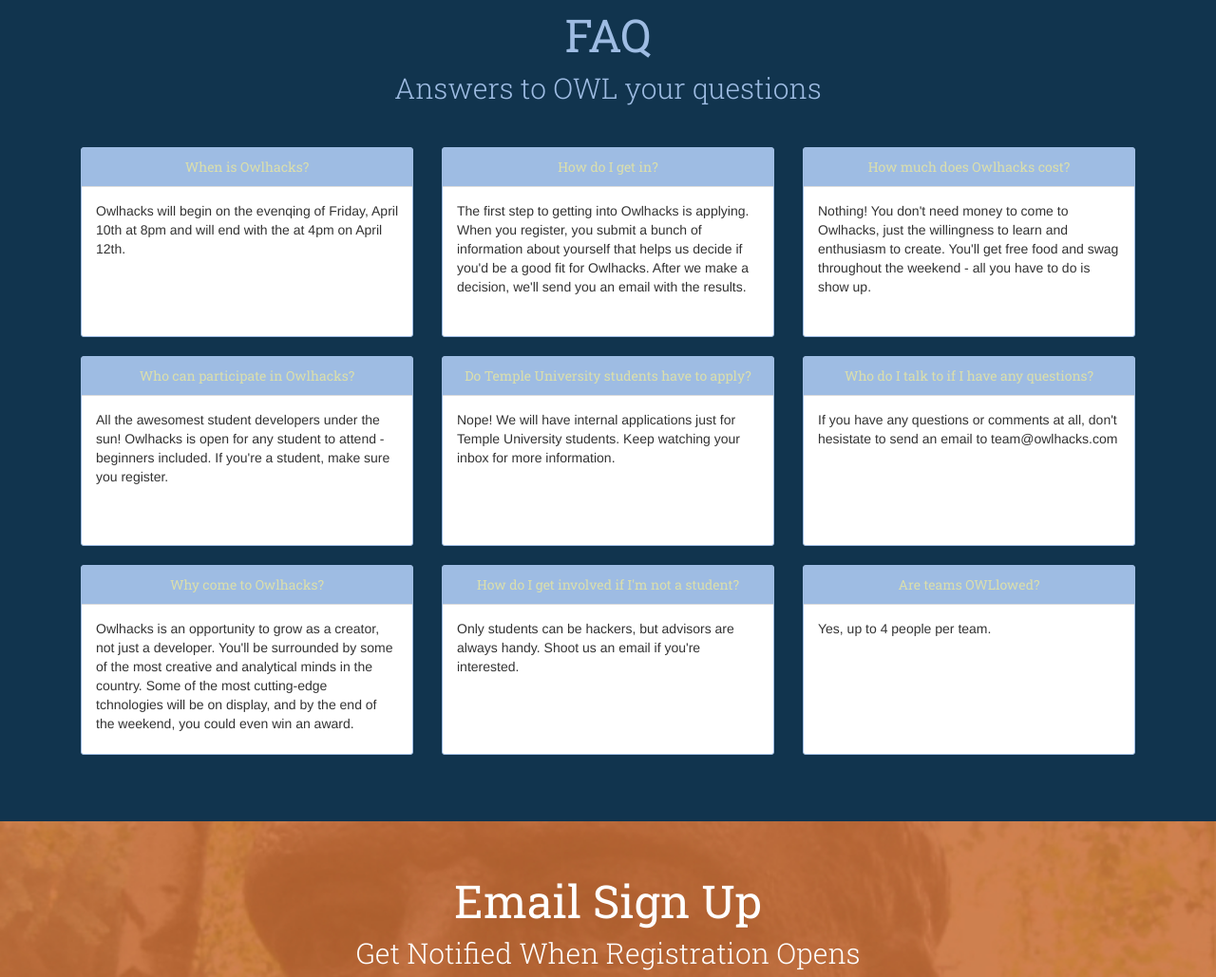
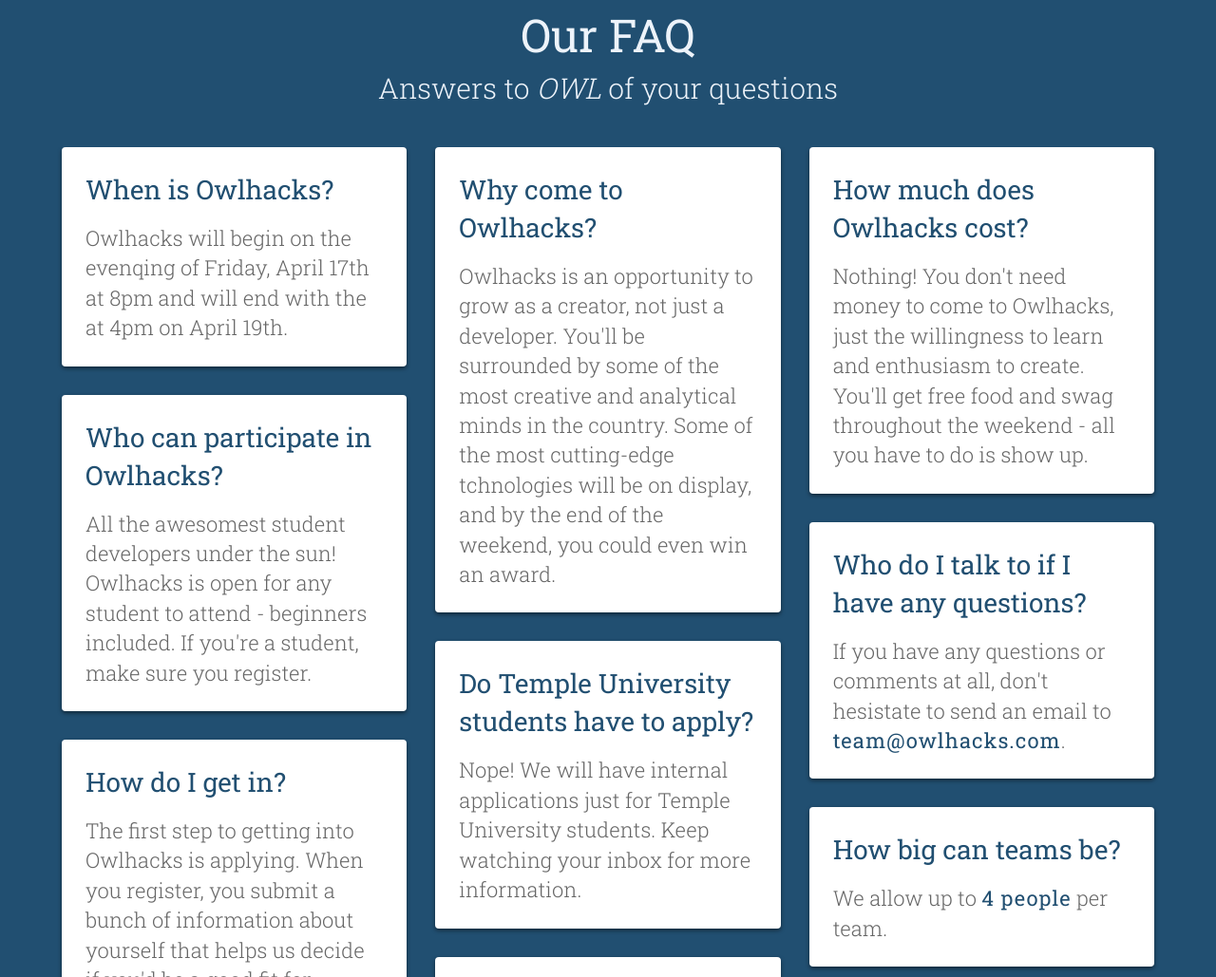
Before and after one commit to owlhacks/site-archive, a website: page public/pages/index.html in a window 1280 px wide. Shown: the part 1638-2667 px from the top of the page at 95% size. Drawn offline with nearby package versions, Linux system fonts and the light colour scheme; some packages are replaced by stand-ins of ours; files that its build step writes are made by us from their sources; files whose address does not match are found by name.

Commit message:
changes to the faq

```diff
--- a/public/less/main.less
+++ b/public/less/main.less
@@ -315,47 +315,34 @@
         }
 
         &#faq {
-            background-color: lighten(#11344e, 0%);
+            background-color: desaturate(lighten(#11344e, 10%), 10%);
 
             heading, subheading {
-                color: #9EBCE3;
+                color: lighten(#9EBCE3, 20%);
+
+                italics {
+                    font-style: italic;
+                }
             }
 
-            .panel.faq{
-                height: 200px;
-                border-color: #9EBCE3;
-                border-style: solid;
-                border-width: 1px;
-                border-radius: 3px;
-            }
-
-            .panel-heading.faq{
-                font-family: 'Roboto Slab', serif;
-                text-align: center;
-                font-weight: 500;
-                color: #DBDFAC;
-                border-radius: 0px;
-                background-color: #9EBCE3;
-            }
-
-            .panel-body.faq{
-                font-family: 'Lato-light', sans-serif;
-                font-weight: 50;
-                text-align: left;
-                font-size: 20px
+            .faq-container {
+                overflow: hidden;
             }
 
             .qa {
-                margin-bottom: 50px;
+                margin-bottom: 30px;
+                background: white;
+                border-radius: 4px;
+                box-shadow: 0px 2px 4px rgba(0, 0, 0, 0.5);
+                padding: 25px;
 
-                question {
+                .question {
                     display: block;
                     font-family: 'Roboto Slab', serif;
                     font-size: 28px;
                     text-align: left;
                     font-weight: 400;
-                    letter-spacing: 1px;
-                    color: white;
+                    color: desaturate(lighten(#11344e, 10%), 10%);
                     margin-bottom: 15px;
 
                     @media (max-width: 450px) {
@@ -368,13 +355,13 @@
                     }
                 }
 
-                answer {
+                .answer {
                     display: block;
                     font-family: 'Roboto Slab', serif;
-                    font-size: 20px;
+                    font-size: 22px;
                     text-align: left;
                     font-weight: 300;
-                    color: white;
+                    color: #666666;
 
                     @media (max-width: 450px) {
                         text-align: center;
@@ -397,8 +384,9 @@
                     }
 
                     bold {
-                        font-weight: 700;
+                        font-weight: 400;
                         letter-spacing: 1px;
+                        color: desaturate(lighten(#11344e, 10%), 10%);
                     }
 
                     email {
--- a/public/pages/index.html
+++ b/public/pages/index.html
@@ -12,7 +12,7 @@
         <meta property="og:title" content="Coming Soon!" />
         <meta property="og:site_name" content="Owlhacks" />
         <meta property="og:url" content="http://owlhacks.com" />
-        <meta property="og:description" content="Premiere hackathon hosted at Temple University April 10-12, 2015. LEARN. COLLABORATE. BUILD." />
+        <meta property="og:description" content="Premiere hackathon hosted at Temple University April 17-19, 2015. LEARN. COLLABORATE. BUILD." />
         <meta property="og:image" content="http://owlhacks.com/img/owl.png" />
         <meta property="og:image:url" content="http://owlhacks.com/img/owl.png" />
         <meta property="og:type" content="website" />
@@ -61,66 +61,66 @@
             </div>
         </section>
         <section id="faq">
-            <heading>FAQ</heading>
-            <subheading>Answers to OWL your questions</subheading>
-            <div class="container">
+            <heading>Our FAQ</heading>
+            <subheading>Answers to <italics>OWL</italics> of your questions</subheading>
+            <div class="faq-container">
                 <div class="col-md-4 col-sm-6">
-                    <div class="panel panel-default faq">
-                      <div class="panel-heading faq">When is Owlhacks?</div>
-                      <div class="panel-body">
-                        Owlhacks will begin on the evenqing of Friday, April 10th at 8pm and will end with the at 4pm on April 12th.
+                    <div class="qa">
+                        <div class="question">When is Owlhacks?</div>
+                        <div class="answer">
+                            Owlhacks will begin on the evenqing of Friday, April 17th at 8pm and will end with the at 4pm on April 19th.
                         </div>
                     </div>
-                    <div class="panel panel-default faq">
-                      <div class="panel-heading faq">Who can participate in Owlhacks?</div>
-                      <div class="panel-body">
+                    <div class="qa">
+                        <div class="question">Who can participate in Owlhacks?</div>
+                        <div class="answer">
                             All the awesomest student developers under the sun! Owlhacks is open for any student to attend - beginners included. If you're a student, make sure you register.
                         </div>
                     </div>
-                    <div class="panel panel-default faq">
-                      <div class="panel-heading faq">Why come to Owlhacks?</div>
-                      <div class="panel-body">
-                        Owlhacks is an opportunity to grow as a creator, not just a developer. You'll be surrounded by some of the most creative and analytical minds in the country. Some of the most cutting-edge tchnologies will be on display, and by the end of the weekend, you could even win an award.
+                    <div class="qa">
+                        <div class="question">How do I get in?</div>
+                        <div class="answer">
+                            The first step to getting into Owlhacks is applying. When you register, you submit a bunch of information about yourself that helps us decide if you'd be a good fit for Owlhacks. After we make a decision, we'll send you an email with the results.
                         </div>
                     </div>
                 </div>
                 <div class="col-md-4 col-sm-6">
-                    <div class="panel panel-default faq">
-                      <div class="panel-heading faq">How do I get in?</div>
-                      <div class="panel-body">
-                        The first step to getting into Owlhacks is applying. When you register, you submit a bunch of information about yourself that helps us decide if you'd be a good fit for Owlhacks. After we make a decision, we'll send you an email with the results.
+                    <div class="qa">
+                        <div class="question">Why come to Owlhacks?</div>
+                        <div class="answer">
+                            Owlhacks is an opportunity to grow as a creator, not just a developer. You'll be surrounded by some of the most creative and analytical minds in the country. Some of the most cutting-edge tchnologies will be on display, and by the end of the weekend, you could even win an award.
                         </div>
                     </div>
-                    <div class="panel panel-default faq">
-                    <div class="panel-heading faq">Do Temple University students have to apply?</div>
-                      <div class="panel-body">
+                    <div class="qa">
+                        <div class="question">Do Temple University students have to apply?</div>
+                        <div class="answer">
                             Nope! We will have internal applications just for Temple University students. Keep watching your inbox for more information.
                         </div>
                     </div>
-                    <div class="panel panel-default faq">
-                    <div class="panel-heading faq">How do I get involved if I'm not a student?</div>
-                      <div class="panel-body">
+                    <div class="qa">
+                        <div class="question">How do I get involved if I'm not a student?</div>
+                        <div class="answer">
                             Only students can be hackers, but advisors are always handy. Shoot us an email if you're interested.
                         </div>
                     </div>
                 </div>
                 <div class="col-md-4 col-sm-12">
-                    <div class="panel panel-default faq">
-                        <div class="panel-heading faq">How much does Owlhacks cost?</div>
-                          <div class="panel-body">
+                    <div class="qa">
+                        <div class="question">How much does Owlhacks cost?</div>
+                        <div class="answer">
                            Nothing! You don't need money to come to Owlhacks, just the willingness to learn and enthusiasm to create. You'll get free food and swag throughout the weekend - all you have to do is show up.
                         </div>
                     </div>
-                    <div class="panel panel-default faq">
-                        <div class="panel-heading faq">Who do I talk to if I have any questions?</div>
-                          <div class="panel-body">
-                           If you have any questions or comments at all, don't hesistate to send an email to team@owlhacks.com
+                    <div class="qa">
+                        <div class="question">Who do I talk to if I have any questions?</div>
+                        <div class="answer">
+                            If you have any questions or comments at all, don't hesistate to send an email to <bold>team@owlhacks.com</bold>.
                         </div>
                     </div>
-                    <div class="panel panel-default faq">
-                        <div class="panel-heading faq">Are teams OWLlowed?</div>
-                          <div class="panel-body">
-                           Yes, up to 4 people per team.
+                    <div class="qa">
+                        <div class="question">How big can teams be?</div>
+                        <div class="answer">
+                            We allow up to <bold>4 people</bold> per team.
                         </div>
                     </div>
                 </div>
```
Also changed, not shown: public/img/about-bg.png. Lines whose indentation alone changed are shown as unchanged.
